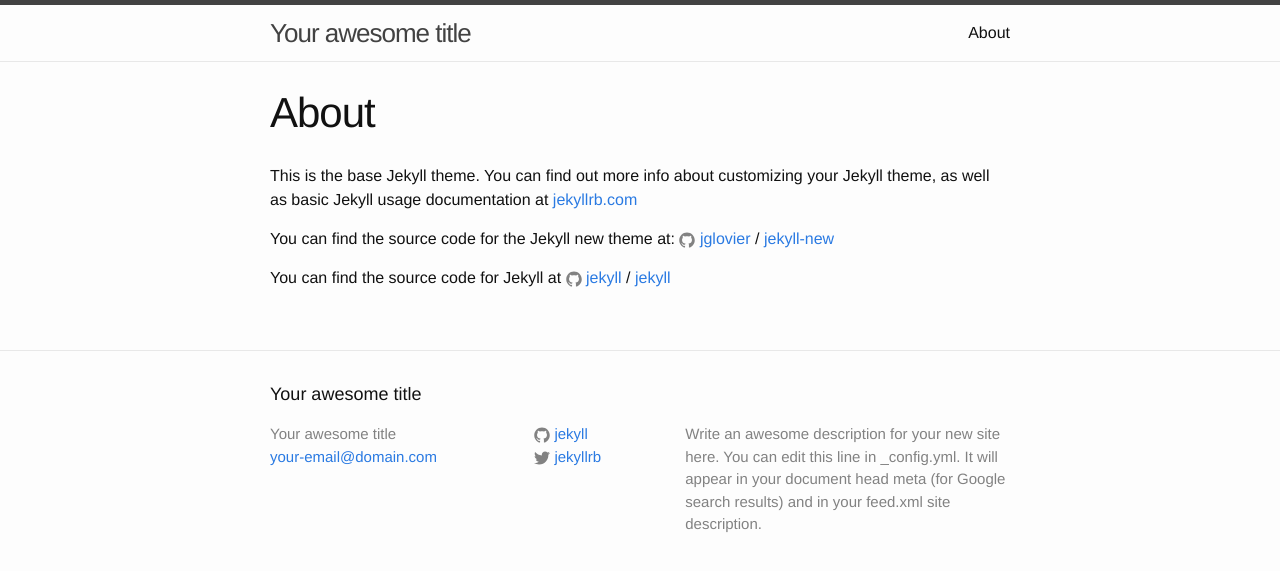
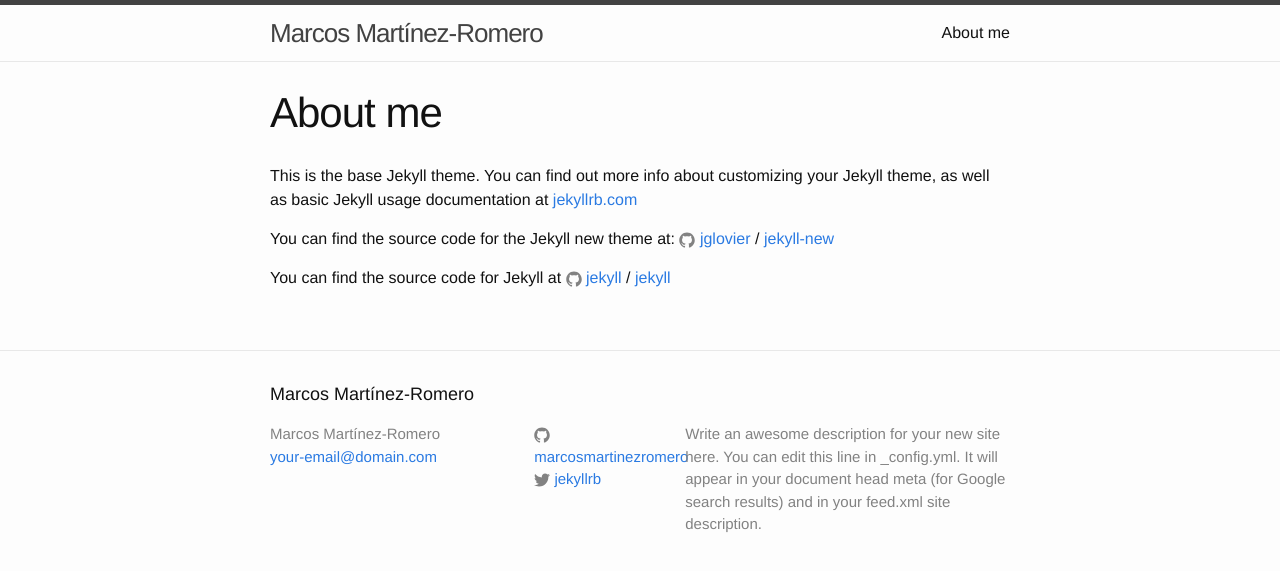
Before and after one commit to marcosmro/marcosmro.github.io, a Jekyll site: the page built from about/about.md, in a window 1280 px wide. Shown: the top 571 px of the page. Built offline with Jekyll 4.4.1, drawn with Linux system fonts in a browser that asks for light colours.

```diff
--- a/_config.yml
+++ b/_config.yml
@@ -6,7 +6,7 @@
 # 'jekyll serve'. If you change this file, please restart the server process.
 
 # Site settings
-title: Your awesome title
+title: Marcos Martínez-Romero
 email: your-email@domain.com
 description: > # this means to ignore newlines until "baseurl:"
   Write an awesome description for your new site here. You can edit this
@@ -15,7 +15,7 @@
 baseurl: "" # the subpath of your site, e.g. /blog
 url: "http://yourdomain.com" # the base hostname & protocol for your site
 twitter_username: jekyllrb
-github_username:  jekyll
+github_username:  marcosmartinezromero
 
 # Build settings
 markdown: kramdown
--- a/about.md
+++ b/about/about.md
@@ -1,6 +1,6 @@
 ---
 layout: page
-title: About
+title: About me
 permalink: /about/
 ---
 
```
